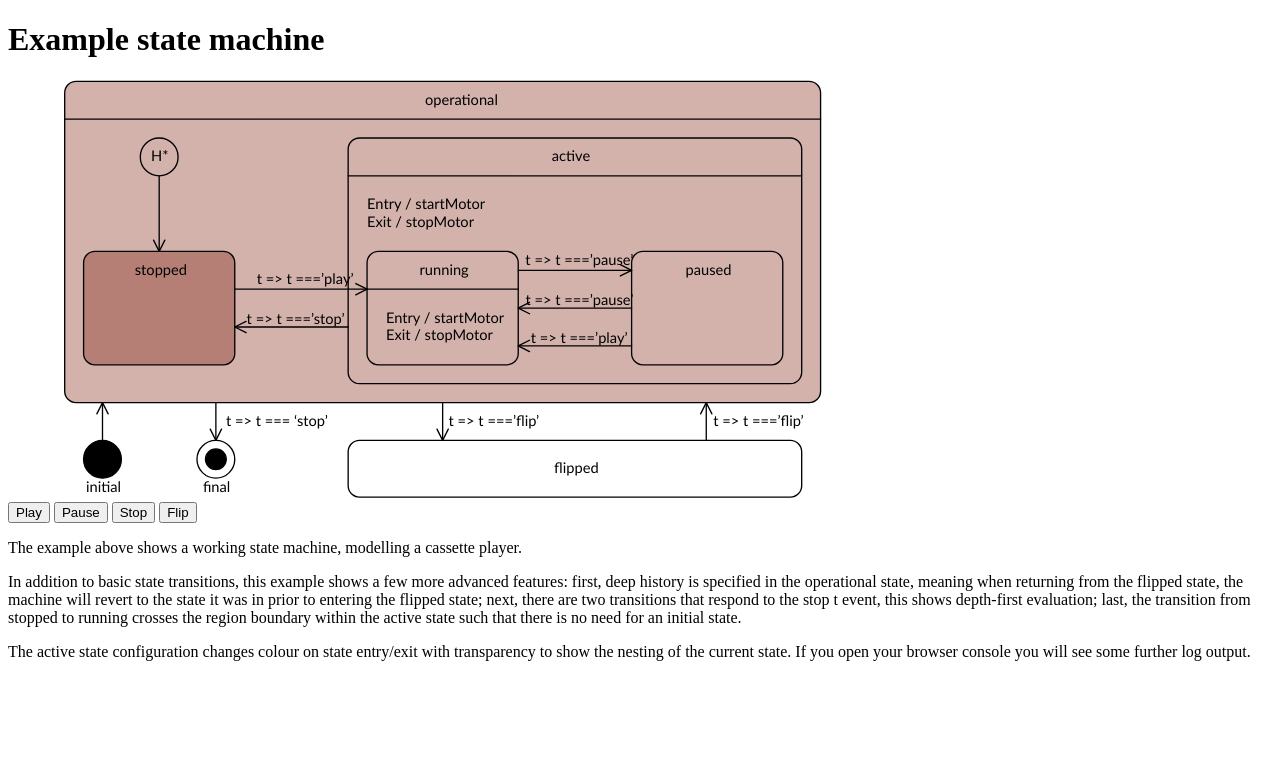
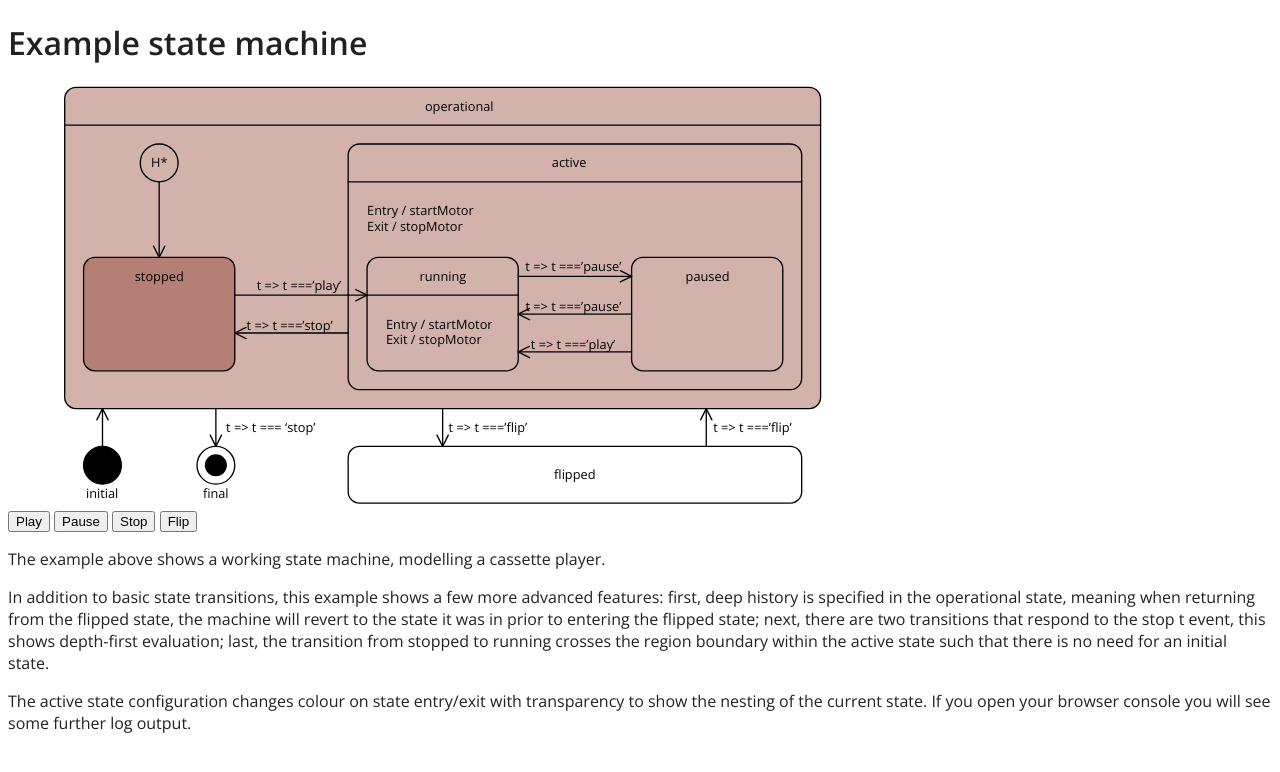
Before and after one commit to steelbreeze/state, a website: page docs/index.html in a window 1280 px wide. Drawn offline with nearby package versions, Linux system fonts and the light colour scheme.

Commit message:
Fonts in example

```diff
--- a/docs/index.html
+++ b/docs/index.html
@@ -6,6 +6,19 @@
 	<title>state for JavaScript</title>
 
 	<style type="text/css">
+	@import url('https://fonts.googleapis.com/css?family=Open+Sans:300,300i,600');
+
+		body {
+			font-family: 'Open Sans', sans-serif;
+			font-size: 300;
+			color: rgba(0, 0, 0, 0.87);
+		}
+
+		h1 {
+			font-family: 'Open Sans', sans-serif;
+			font-size: 600;
+		}
+
 		.st1 {
 			fill: #ffffff;
 			stroke: #000000;
@@ -16,8 +29,7 @@
 
 		.st2 {
 			fill: #000000;
-			font-family: Calibri;
-			font-size: 0.916672em
+			font-size: 0.8em;
 		}
 
 		.st3 {
@@ -25,10 +37,6 @@
 			stroke-linecap: round;
 			stroke-linejoin: round;
 			stroke-width: 1
-		}
-
-		.st4 {
-			font-size: 1em
 		}
 
 		.st5 {
```
